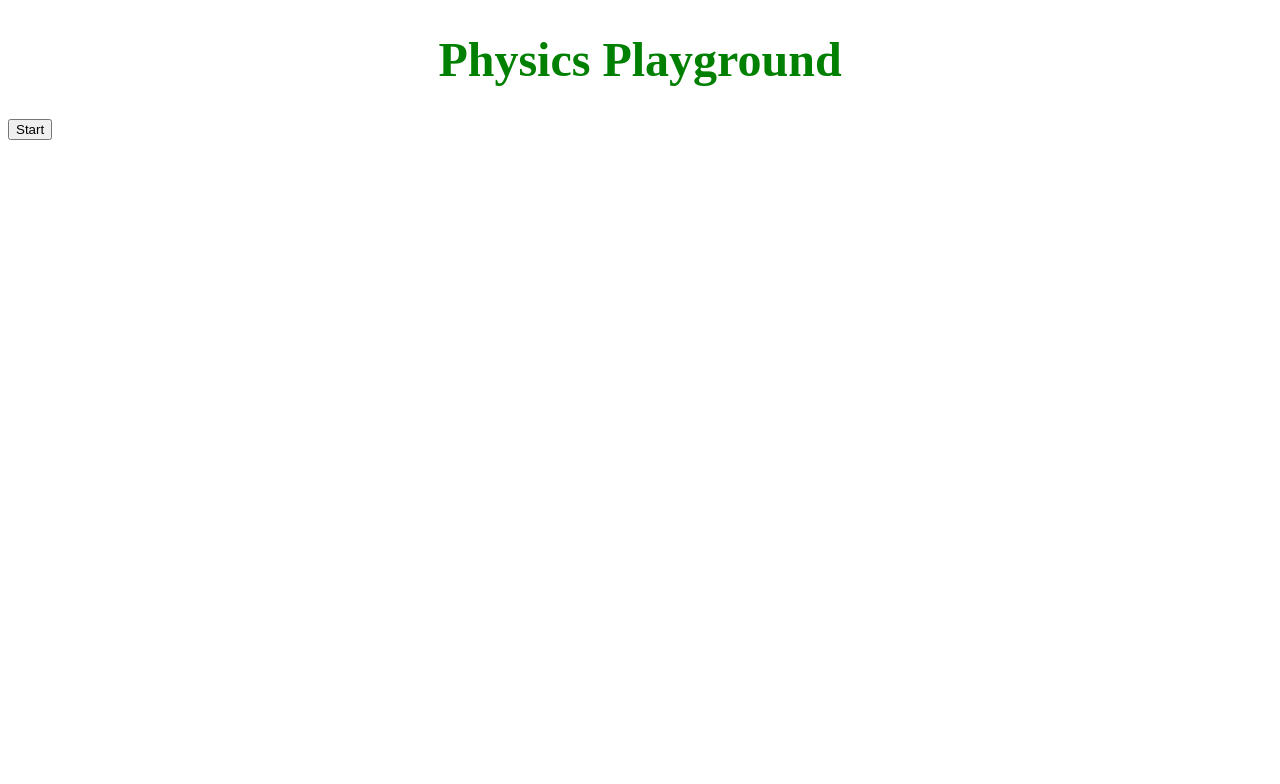
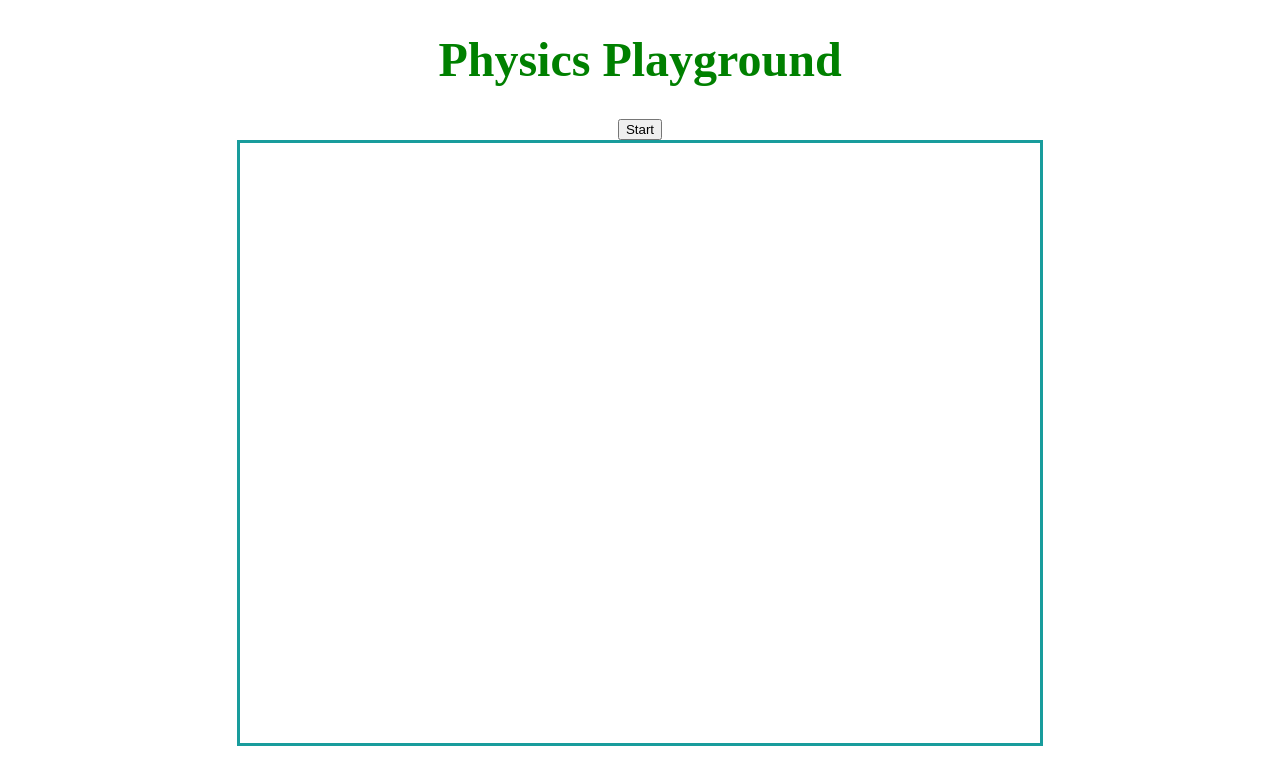
Before and after one commit to simicvm/matter-physics-playground, a website: page index.html in a window 1280 px wide. Drawn offline with Linux system fonts and the light colour scheme.

Commit message:
add canvas

```diff
--- a/css/style.css
+++ b/css/style.css
@@ -1,21 +1,17 @@
 .flex-container {
   display: flex;
+  flex-direction: column;
   align-items: center;
-  height: 50vh;
   background-color: transparent;
 }
 
 .controls {
-  display: flex;
   margin: 2em;
   justify-content: center;
   flex-direction: column;
 }
 
-.canvas #matter {
-  /*position: absolute;
-  left: 50%;
-  transform: translate(-50%, -50%);*/
+canvas#matter {
   border-style: solid;
   border-color: rgb(24, 156, 156);
 }
--- a/index.html
+++ b/index.html
@@ -11,7 +11,12 @@
   <body>
     <div>
       <h1>Physics Playground</h1>
-      <button id="start" onclick="startSimulation()">Start</button>
+    </div>
+    <div class="flex-container">
+      <div>
+        <button id="start" onclick="startSimulation()">Start</button>
+      </div>
+      <canvas id="matter" width="800" height="600"></canvas>
     </div>
   </body>
 </html>
--- a/js/script.js
+++ b/js/script.js
@@ -21,12 +21,8 @@ function startSimulation() {
     // create a renderer
     var render = Render.create({
         element: document.body,
-        //canvas: document.getElementById("matter"),
+        canvas: document.getElementById("matter"),
         engine: engine,
-        options: {
-            width: 600,
-            height: 300,
-        }
     });
 
     var select = function(root, selector) {
```
